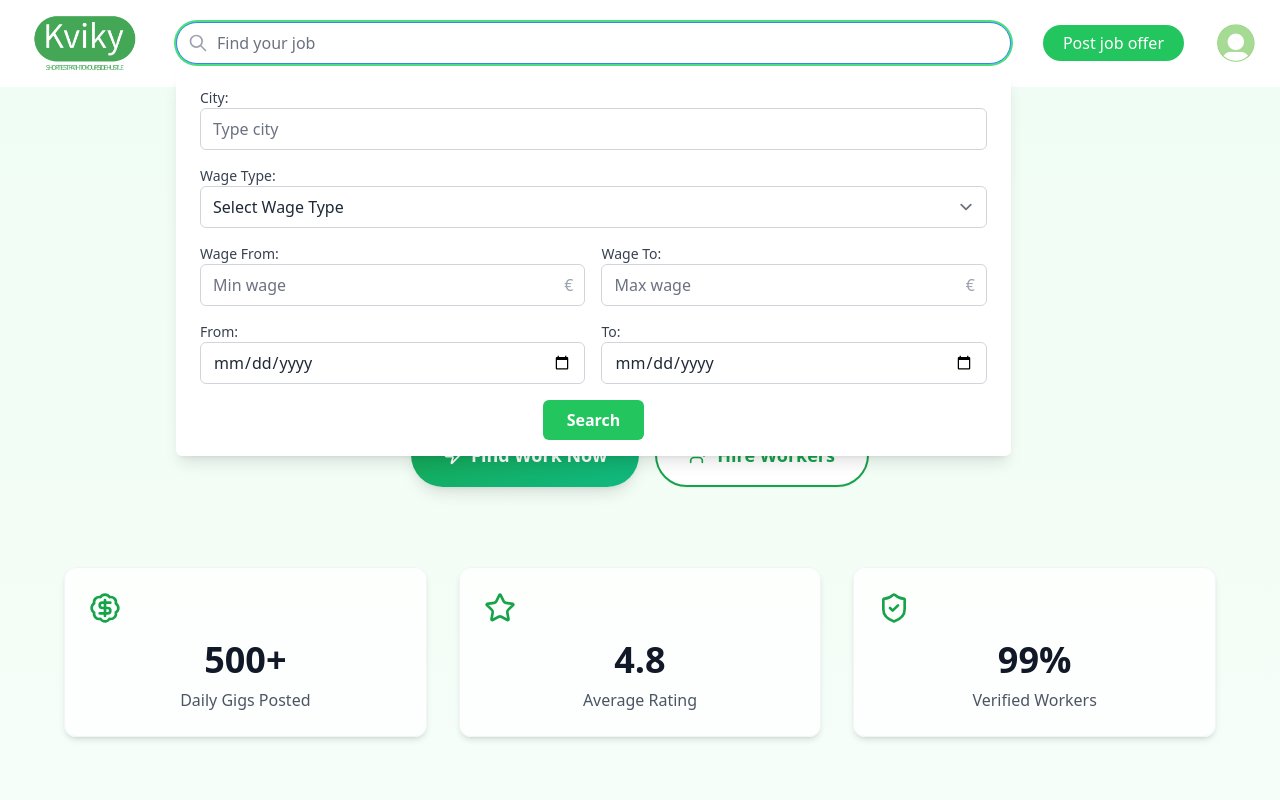
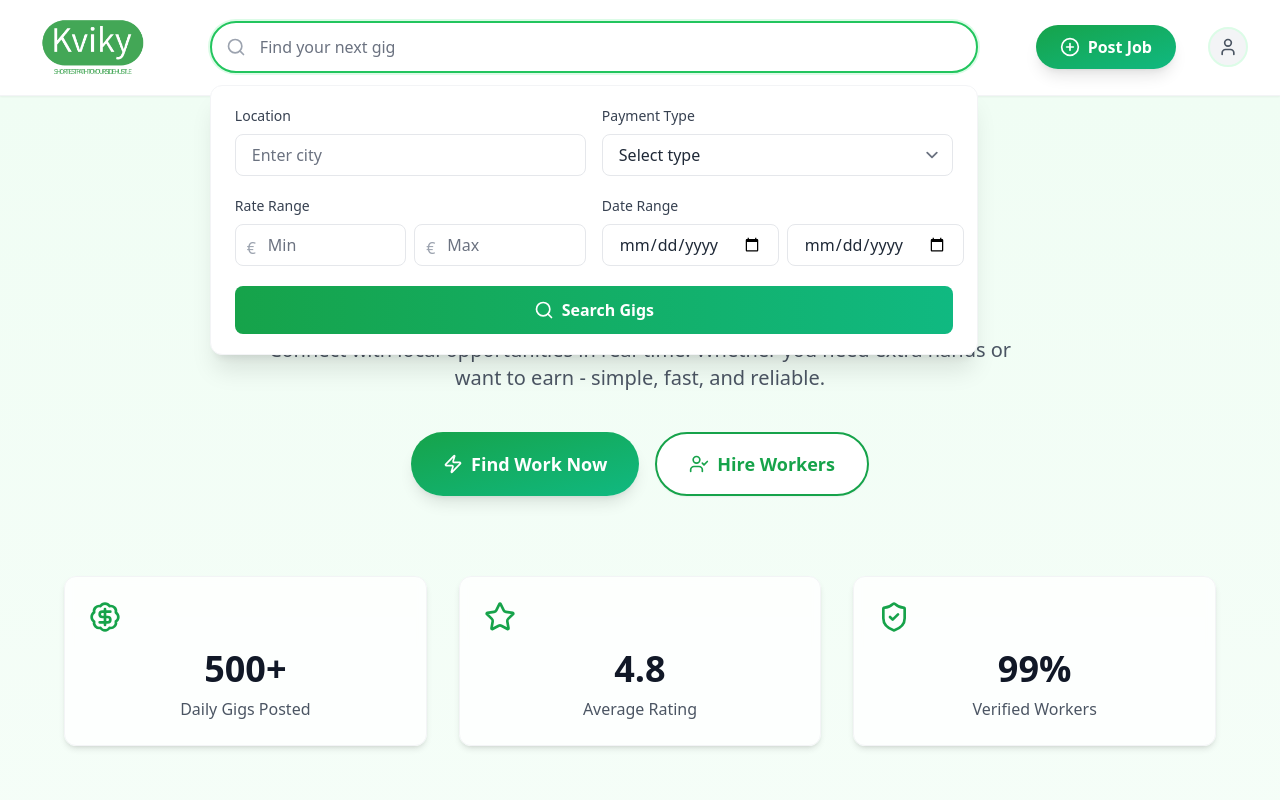
Before and after one commit to makkaDva/quicktaskerwebapp, a Next.js app: page / in a window 1280 px wide. Both pictures are taken after a click on the element 593 px from the left and 43 px from the top of the page. Shown: the top 800 px of the page. Built offline with nearby package versions, Linux system fonts and the light colour scheme.

Commit message:
Smaill updates on merge

```diff
--- a/app/components/offlineNavbar.tsx
+++ b/app/components/offlineNavbar.tsx
@@ -1,277 +1,258 @@
 'use client';
 import { useState, useRef, useEffect } from 'react';
 import { useRouter } from 'next/navigation';
+import { motion, AnimatePresence } from 'framer-motion';
+import { Search, PlusCircle, User, LogIn, UserPlus } from 'lucide-react';
 import Image from 'next/image';
 import Link from 'next/link';
 
+interface SearchFilters {
+  city: string;
+  wageType: string;
+  wageFrom: string;
+  wageTo: string;
+  dateFrom: string;
+  dateTo: string;
+}
+
 export default function OfflineNavbar() {
-  const [isSearchDropdownOpen, setIsSearchDropdownOpen] = useState(false);
-  const [isProfileDropdownOpen, setIsProfileDropdownOpen] = useState(false);
+  const router = useRouter();
   const [searchQuery, setSearchQuery] = useState('');
-  const router = useRouter();
-  const searchDropdownRef = useRef<HTMLDivElement>(null);
-  const profileDropdownRef = useRef<HTMLDivElement>(null);
+  const [filters, setFilters] = useState<SearchFilters>({
+    city: '',
+    wageType: '',
+    wageFrom: '',
+    wageTo: '',
+    dateFrom: '',
+    dateTo: ''
+  });
+  const [isSearchOpen, setIsSearchOpen] = useState(false);
+  const [isProfileOpen, setIsProfileOpen] = useState(false);
+  const searchRef = useRef<HTMLDivElement>(null);
+  const profileRef = useRef<HTMLDivElement>(null);
 
   const handleSearchSubmit = () => {
-  // Ensure this code runs only on the client side
-  if (typeof window === 'undefined') return;
+    const queryParams = new URLSearchParams(
+      Object.entries(filters).filter(([_, value]) => value)
+    ).toString();
 
-  // Collect all search filter values
-  const city = document.querySelector('input[placeholder="Type city"]') as HTMLInputElement | null;
-  const wageType = document.querySelector('select') as HTMLSelectElement | null;
-  const wageFrom = document.querySelector('input[placeholder="Min wage"]') as HTMLInputElement | null;
-  const wageTo = document.querySelector('input[placeholder="Max wage"]') as HTMLInputElement | null;
-  const dateFrom = document.querySelector('input[type="date"]:nth-of-type(1)') as HTMLInputElement | null;
-  const dateTo = document.querySelector('input[type="date"]:nth-of-type(2)') as HTMLInputElement | null;
-
-  // Construct query parameters object
-  const queryParams: Record<string, string> = {};
-
-  // Add only non-empty values to the query parameters
-  if (city?.value) queryParams.city = city.value;
-  if (wageType?.value) queryParams.wageType = wageType.value;
-  if (wageFrom?.value) queryParams.wageFrom = wageFrom.value;
-  if (wageTo?.value) queryParams.wageTo = wageTo.value;
-  if (dateFrom?.value) queryParams.dateFrom = dateFrom.value;
-  if (dateTo?.value) queryParams.dateTo = dateTo.value;
-
-  // Convert query parameters to a string
-  const queryString = new URLSearchParams(queryParams).toString();
-
-  // Redirect to /find-jobs with query parameters
-  window.location.href = `/find-jobs?${queryString}`;
+    if (typeof window !== 'undefined') {
+      window.location.href = `/find-jobs?${queryParams}`;
+    }
   };
 
-  const handleSearch = () => {
-    setIsSearchDropdownOpen(!isSearchDropdownOpen);
-  };
-
-  const handleCreateJob = () => {
-    router.push('/post-jobs');
-  };
-
-  const handleProfileClick = () => {
-    setIsProfileDropdownOpen(!isProfileDropdownOpen);
-  };
-
-  const handleLogin = () => {
-    router.push('/app/login');
-  };
-
-  const handleRegister = () => {
-    router.push('/app/register-page');
+  const updateFilter = (field: keyof SearchFilters, value: string) => {
+    setFilters(prev => ({ ...prev, [field]: value }));
   };
 
   useEffect(() => {
     const handleClickOutside = (event: MouseEvent) => {
-      if (
-        searchDropdownRef.current &&
-        !searchDropdownRef.current.contains(event.target as Node) &&
-        profileDropdownRef.current &&
-        !profileDropdownRef.current.contains(event.target as Node)
-      ) {
-        setIsSearchDropdownOpen(false);
-        setIsProfileDropdownOpen(false);
+      if (searchRef.current && !searchRef.current.contains(event.target as Node)) {
+        setIsSearchOpen(false);
+      }
+      if (profileRef.current && !profileRef.current.contains(event.target as Node)) {
+        setIsProfileOpen(false);
       }
     };
 
-    // Add event listener when either dropdown is open
-    if (isSearchDropdownOpen || isProfileDropdownOpen) {
     document.addEventListener('mousedown', handleClickOutside);
-    }
-
-    // Clean up the event listener
-    return () => {
-      document.removeEventListener('mousedown', handleClickOutside);
-    };
-  }, [isSearchDropdownOpen, isProfileDropdownOpen]);
+    return () => document.removeEventListener('mousedown', handleClickOutside);
+  }, []);
 
   return (
-    <nav className="bg-white dark:bg-gray-900 shadow-md py-3 px-6 flex justify-between items-center transition-colors">
+    <motion.nav
+      initial={{ y: -20, opacity: 0 }}
+      animate={{ y: 0, opacity: 1 }}
+      className="bg-white/90 backdrop-blur-sm shadow-sm py-4 px-8 flex items-center justify-between sticky top-0 z-50 border-b border-gray-100"
+    >
       {/* Logo */}
       <Link href="/find-jobs" className="flex items-center">
+        <motion.div whileHover={{ scale: 1.05 }}>
           <Image
             src="/kvikyLogo.png"
-          alt="QuickTasker Logo"
+            alt="Kviky Logo"
             width={120}
             height={60}
             className="object-contain"
           />
+        </motion.div>
       </Link>
 
-      {/* Search Bar */}
-      <div className="flex-grow mx-8 relative">
-        <div
+      {/* Search Section */}
+      <div className="flex-grow mx-8 relative max-w-3xl" ref={searchRef}>
+        <motion.div
+          whileHover={{ scale: 1.02 }}
           className="flex items-center cursor-pointer"
-          onClick={handleSearch}
+          onClick={() => setIsSearchOpen(!isSearchOpen)}
         >
           <div className="relative w-full">
             <input
               type="text"
-              placeholder="Find your job"
+              placeholder="Find your next gig"
               value={searchQuery}
               onChange={(e) => setSearchQuery(e.target.value)}
-              className="w-full px-4 py-2 pl-10 rounded-full border border-gray-300 dark:border-gray-600 focus:outline-none focus:ring-2 focus:ring-green-400"
+              className="w-full px-6 py-3 pl-12 rounded-full border-2 border-gray-200 focus:outline-none focus:border-green-500 focus:ring-2 focus:ring-green-100 transition-all"
             />
-            {/* Search Loop Icon */}
-            <div className="absolute inset-y-0 left-0 pl-3 flex items-center pointer-events-none">
-              <svg
-                xmlns="http://www.w3.org/2000/svg"
-                className="h-5 w-5 text-gray-400"
-                fill="none"
-                viewBox="0 0 24 24"
-                stroke="currentColor"
+            <div className="absolute inset-y-0 left-0 pl-4 flex items-center">
+              <Search className="h-5 w-5 text-gray-400" />
+            </div>
+          </div>
+        </motion.div>
+
+        <AnimatePresence>
+          {isSearchOpen && (
+            <motion.div
+              initial={{ opacity: 0, y: -10 }}
+              animate={{ opacity: 1, y: 0 }}
+              exit={{ opacity: 0, y: -10 }}
+              className="absolute left-0 mt-3 w-full bg-white rounded-xl shadow-xl py-5 px-6 z-50 border border-gray-100"
             >
-                <path
-                  strokeLinecap="round"
-                  strokeLinejoin="round"
-                  strokeWidth={2}
-                  d="M21 21l-6-6m2-5a7 7 0 11-14 0 7 7 0 0114 0z"
+              <div className="space-y-5">
+                <div className="grid grid-cols-2 gap-4">
+                  <div>
+                    <label className="block text-sm font-medium text-gray-700 mb-2">
+                      Location
+                    </label>
+                    <input
+                      type="text"
+                      placeholder="Enter city"
+                      value={filters.city}
+                      onChange={(e) => updateFilter('city', e.target.value)}
+                      className="w-full px-4 py-2 border border-gray-200 rounded-lg focus:ring-2 focus:ring-green-500"
                     />
-              </svg>
+                  </div>
+
+                  <div>
+                    <label className="block text-sm font-medium text-gray-700 mb-2">
+                      Payment Type
+                    </label>
+                    <select
+                      value={filters.wageType}
+                      onChange={(e) => updateFilter('wageType', e.target.value)}
+                      className="w-full px-4 py-2 border border-gray-200 rounded-lg focus:ring-2 focus:ring-green-500"
+                    >
+                      <option value="">Select type</option>
+                      <option value="hourly">Hourly Rate</option>
+                      <option value="fixed">Fixed Price</option>
+                    </select>
+                  </div>
+                </div>
+
+                <div className="grid grid-cols-2 gap-4">
+                  <div>
+                    <label className="block text-sm font-medium text-gray-700 mb-2">
+                      Rate Range
+                    </label>
+                    <div className="flex gap-2">
+                      <div className="relative flex-1">
+                        <input
+                          type="number"
+                          placeholder="Min"
+                          value={filters.wageFrom}
+                          onChange={(e) => updateFilter('wageFrom', e.target.value)}
+                          className="w-full px-4 py-2 border border-gray-200 rounded-lg pl-8"
+                        />
+                        <span className="absolute left-3 top-3 text-gray-400">€</span>
+                      </div>
+                      <div className="relative flex-1">
+                        <input
+                          type="number"
+                          placeholder="Max"
+                          value={filters.wageTo}
+                          onChange={(e) => updateFilter('wageTo', e.target.value)}
+                          className="w-full px-4 py-2 border border-gray-200 rounded-lg pl-8"
+                        />
+                        <span className="absolute left-3 top-3 text-gray-400">€</span>
                       </div>
                     </div>
                   </div>
 
-        {/* Search Filters Dropdown */}
-        {isSearchDropdownOpen && (
-          <div ref={searchDropdownRef} className="absolute left-0 mt-2 w-full bg-white dark:bg-gray-700 rounded-md shadow-lg py-4 px-6 z-50">
-            <div className="space-y-4">
-              {/* City Filter */}
                   <div>
-                <label className="block text-sm font-medium text-gray-700 dark:text-gray-200">
-                  City:
+                    <label className="block text-sm font-medium text-gray-700 mb-2">
+                      Date Range
                     </label>
+                    <div className="flex gap-2">
                       <input
-                  type="text"
-                  placeholder="Type city"
-                  className="w-full px-3 py-2 border border-gray-300 dark:border-gray-600 rounded-md focus:outline-none focus:ring-2 focus:ring-green-400"
+                        type="date"
+                        value={filters.dateFrom}
+                        onChange={(e) => updateFilter('dateFrom', e.target.value)}
+                        className="w-full px-4 py-2 border border-gray-200 rounded-lg"
                       />
-              </div>
-
-              {/* Wage Type Dropdown */}
-              <div>
-                <label className="block text-sm font-medium text-gray-700 dark:text-gray-200">
-                  Wage Type:
-                </label>
-                <select className="w-full px-3 py-2 border border-gray-300 dark:border-gray-600 rounded-md focus:outline-none focus:ring-2 focus:ring-green-400">
-                  <option value="">Select Wage Type</option>
-                  <option value="per_day">Per Day</option>
-                  <option value="per_hour">Per Hour</option>
-                </select>
-              </div>
-
-              {/* Wage Filter */}
-              <div className="grid grid-cols-2 gap-4">
-                <div>
-                  <label className="block text-sm font-medium text-gray-700 dark:text-gray-200">
-                    Wage From:
-                  </label>
-                  <div className="relative">
                       <input
-                      type="number"
-                      placeholder="Min wage"
-                      className="w-full px-3 py-2 border border-gray-300 dark:border-gray-600 rounded-md focus:outline-none focus:ring-2 focus:ring-green-400"
+                        type="date"
+                        value={filters.dateTo}
+                        onChange={(e) => updateFilter('dateTo', e.target.value)}
+                        className="w-full px-4 py-2 border border-gray-200 rounded-lg"
                       />
-                    <span className="absolute inset-y-0 right-3 flex items-center text-gray-400">
-                      €
-                    </span>
-                  </div>
-                </div>
-                <div>
-                  <label className="block text-sm font-medium text-gray-700 dark:text-gray-200">
-                    Wage To:
-                  </label>
-                  <div className="relative">
-                    <input
-                      type="number"
-                      placeholder="Max wage"
-                      className="w-full px-3 py-2 border border-gray-300 dark:border-gray-600 rounded-md focus:outline-none focus:ring-2 focus:ring-green-400"
-                    />
-                    <span className="absolute inset-y-0 right-3 flex items-center text-gray-400">
-                      €
-                    </span>
                     </div>
                   </div>
                 </div>
 
-              {/* Date Filter */}
-              <div className="grid grid-cols-2 gap-4">
-                <div>
-                  <label className="block text-sm font-medium text-gray-700 dark:text-gray-200">
-                    From:
-                  </label>
-                  <input
-                    type="date"
-                    className="w-full px-3 py-2 border border-gray-300 dark:border-gray-600 rounded-md focus:outline-none focus:ring-2 focus:ring-green-400"
-                  />
+                <motion.button
+                  whileHover={{ scale: 1.03 }}
+                  onClick={handleSearchSubmit}
+                  className="w-full bg-gradient-to-r from-green-600 to-emerald-500 text-white font-semibold py-3 rounded-lg flex items-center justify-center gap-2"
+                >
+                  <Search className="w-5 h-5" />
+                  Search Gigs
+                </motion.button>
               </div>
-                <div>
-                  <label className="block text-sm font-medium text-gray-700 dark:text-gray-200">
-                    To:
-                  </label>
-                  <input
-                    type="date"
-                    className="w-full px-3 py-2 border border-gray-300 dark:border-gray-600 rounded-md focus:outline-none focus:ring-2 focus:ring-green-400"
-                  />
+            </motion.div>
+          )}
+        </AnimatePresence>
+      </div>
+
+      {/* Action Buttons */}
+      <div className="flex items-center gap-4">
+        <motion.button
+          whileHover={{ scale: 1.05 }}
+          whileTap={{ scale: 0.95 }}
+          onClick={() => router.push('/post-jobs')}
+          className="bg-gradient-to-br from-green-600 to-emerald-500 text-white px-6 py-2.5 rounded-full text-md font-semibold flex items-center gap-2 shadow-lg hover:shadow-emerald-100"
+        >
+          <PlusCircle className="w-5 h-5" />
+          Post Job
+        </motion.button>
+
+        {/* Profile Section */}
+        <div className="relative ml-4" ref={profileRef}>
+          <motion.button
+            whileHover={{ scale: 1.05 }}
+            onClick={() => setIsProfileOpen(!isProfileOpen)}
+            className="w-10 h-10 rounded-full bg-gray-100 flex items-center justify-center border-2 border-green-100"
+          >
+            <User className="w-5 h-5 text-gray-600" />
+          </motion.button>
+
+          <AnimatePresence>
+            {isProfileOpen && (
+              <motion.div
+                initial={{ opacity: 0, y: -10 }}
+                animate={{ opacity: 1, y: 0 }}
+                exit={{ opacity: 0, y: -10 }}
+                className="absolute right-0 mt-2 w-48 bg-white rounded-xl shadow-xl py-2 z-50 border border-gray-100"
+              >
+                <motion.button
+                  whileHover={{ x: 5 }}
+                  onClick={() => router.push('/app/login')}
+                  className="w-full px-4 py-3 text-sm text-gray-700 hover:bg-gray-50 flex items-center gap-2"
+                >
+                  <LogIn className="w-4 h-4" />
+                  Log In
+                </motion.button>
+                <motion.button
+                  whileHover={{ x: 5 }}
+                  onClick={() => router.push('/app/register-page')}
+                  className="w-full px-4 py-3 text-sm text-gray-700 hover:bg-gray-50 flex items-center gap-2"
+                >
+                  <UserPlus className="w-4 h-4" />
+                  Register
+                </motion.button>
+              </motion.div>
+            )}
+          </AnimatePresence>
         </div>
       </div>
-
-              {/* Search Button */}
-              <div className="flex justify-center">
-                <button
-                  onClick={handleSearchSubmit}
-                  className="bg-green-500 hover:bg-green-600 text-white font-semibold py-2 px-6 rounded-md focus:outline-none focus:ring-2 focus:ring-green-400 transition-colors"
-                >
-                  Search
-                </button>
-              </div>
-            </div>
-          </div>
-        )}
-      </div>
-
-      {/* Post Job Button */}
-      <button
-        onClick={handleCreateJob}
-        className="bg-green-500 hover:bg-green-600 text-white px-5 py-1.5 rounded-full text-md font-medium transition-colors focus:outline-none focus:ring-2 focus:ring-green-400"
-      >
-        Post job offer
-      </button>
-
-      {/* Profile Circle and Dropdown */}
-      <div className="relative ml-8" ref={profileDropdownRef}> {/* Added ml-8 for margin-left */}
-  <div
-    className="w-10 h-10 rounded-full overflow-hidden cursor-pointer"
-    onClick={handleProfileClick}
-  >
-    <Image
-      src="/basicProfilePicture.jpg"
-      alt="Profile"
-      width={40}
-      height={40}
-      className="object-cover"
-    />
-  </div>
-
-  {/* Profile Dropdown */}
-  {isProfileDropdownOpen && (
-    <div className="absolute right-0 mt-2 w-48 bg-white dark:bg-gray-700 rounded-md shadow-lg py-2 z-50">
-      <button
-        onClick={handleLogin}
-        className="block w-full px-4 py-2 text-sm text-gray-700 dark:text-gray-200 hover:bg-gray-100 dark:hover:bg-gray-600"
-      >
-        Log in
-      </button>
-      <button
-        onClick={handleRegister}
-        className="block w-full px-4 py-2 text-sm text-gray-700 dark:text-gray-200 hover:bg-gray-100 dark:hover:bg-gray-600"
-      >
-        Register
-      </button>
-    </div>
-  )}
-</div>
-    </nav>
+    </motion.nav>
   );
 }
```
Lines whose indentation alone changed are shown as unchanged.
